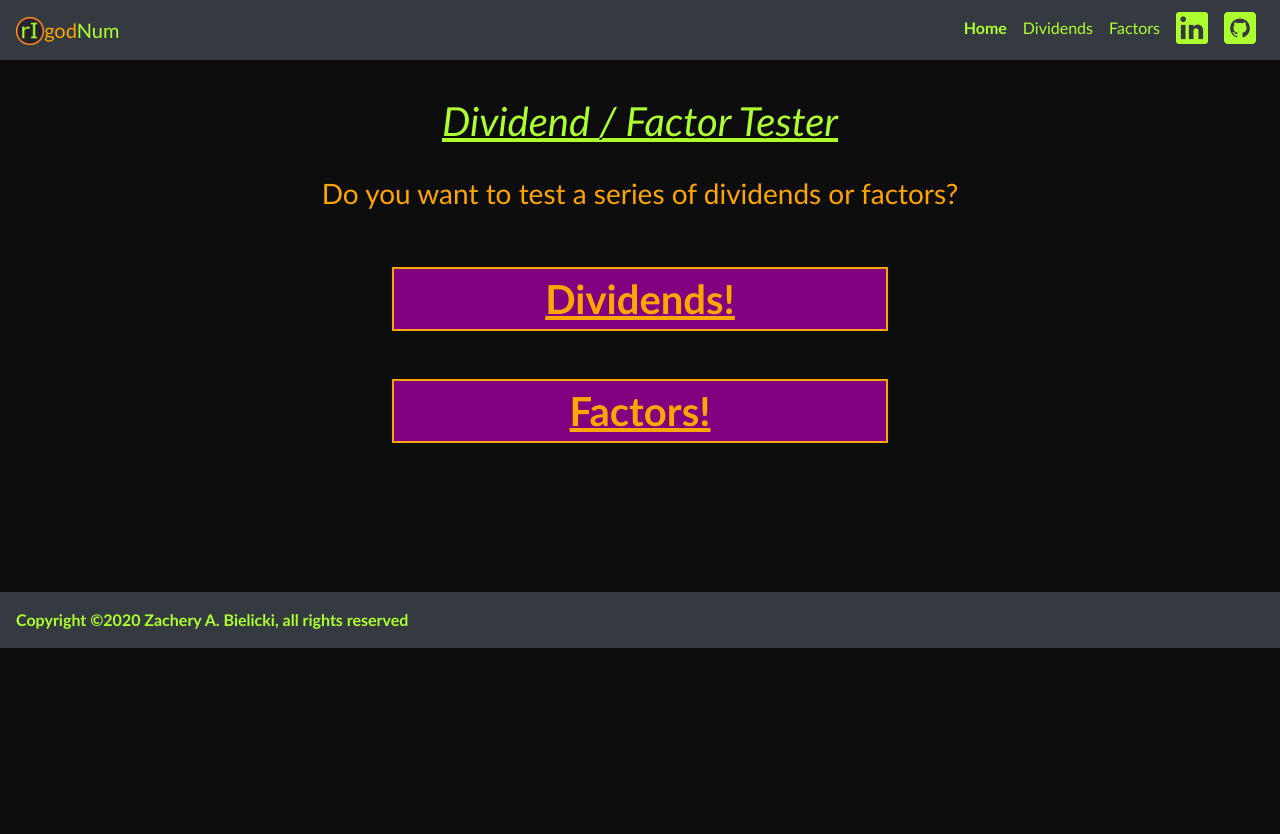
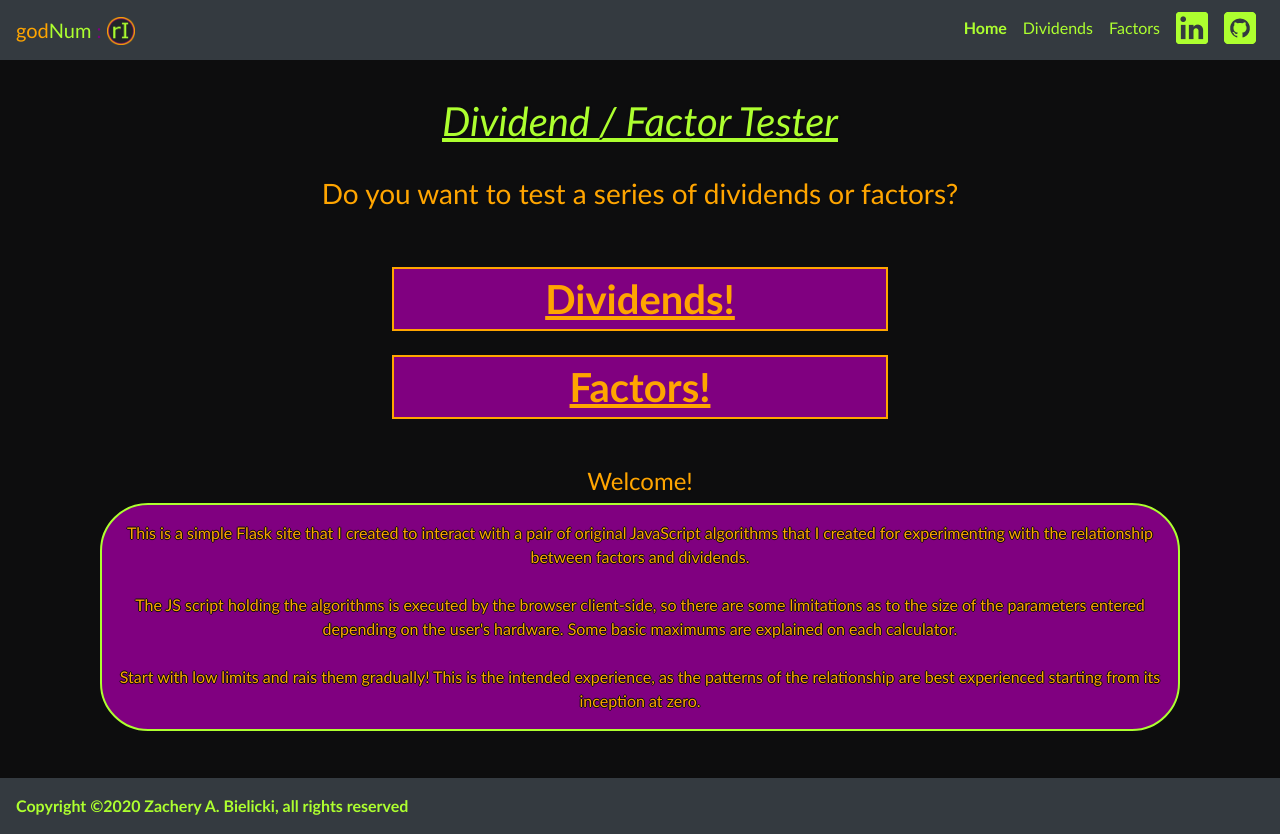
Before and after one commit to relativelyIntuitive/godNum, a Flask app: page / in a window 1280 px wide. Before the commit the page ends 648 px from the top, so only its background shows below. Run offline with Flask 2, Linux system fonts and the light colour scheme.

Commit message:
added site greeting and changed logo and styles

```diff
--- a/static/styles/style.css
+++ b/static/styles/style.css
@@ -42,6 +42,10 @@ pre code {
 
 .logo_num {
     color: #adff2f;
+}
+
+.logo_colon {
+    color: #800080;
 }
 
 .content {
@@ -106,7 +110,7 @@ pre code {
 
 #ri_icon {
     width: 1.75rem;
-    margin: -4px -5px 0px 0px;
+    margin: -4px -3px 0px 0px;
 }
 
 #logo {
--- a/templates/dividends.html
+++ b/templates/dividends.html
@@ -24,8 +24,8 @@
                 <span class="navbar-toggler-icon"></span></button>
 
                 <a id="logo" class="navbar-brand" href="/">
+                    <span class="logo_god">god</span><span class="logo_num">Num</span><span class="logo_colon"> : </span>
                     <img id="ri_icon" src="{{ url_for('static', filename='/images/favicon.ico') }}">
-                    <span class="logo_god">god</span><span class="logo_num">Num</span>
                 </a>
 
             <div class="collapse navbar-collapse" id="navbarSupportedContent">
--- a/templates/dividends_results.html
+++ b/templates/dividends_results.html
@@ -29,8 +29,8 @@
                 <span class="navbar-toggler-icon"></span></button>
 
                 <a id="logo" class="navbar-brand" href="/">
+                    <span class="logo_god">god</span><span class="logo_num">Num</span><span class="logo_colon"> : </span>
                     <img id="ri_icon" src="{{ url_for('static', filename='/images/favicon.ico') }}">
-                    <span class="logo_god">god</span><span class="logo_num">Num</span>
                 </a>
 
             <div class="collapse navbar-collapse" id="navbarSupportedContent">
--- a/templates/factors.html
+++ b/templates/factors.html
@@ -24,8 +24,8 @@
                 <span class="navbar-toggler-icon"></span></button>
 
                 <a id="logo" class="navbar-brand" href="/">
+                    <span class="logo_god">god</span><span class="logo_num">Num</span><span class="logo_colon"> : </span>
                     <img id="ri_icon" src="{{ url_for('static', filename='/images/favicon.ico') }}">
-                    <span class="logo_god">god</span><span class="logo_num">Num</span>
                 </a>
 
             <div class="collapse navbar-collapse" id="navbarSupportedContent">
--- a/templates/factors_results.html
+++ b/templates/factors_results.html
@@ -29,8 +29,8 @@
                 <span class="navbar-toggler-icon"></span></button>
 
                 <a id="logo" class="navbar-brand" href="/">
+                    <span class="logo_god">god</span><span class="logo_num">Num</span><span class="logo_colon"> : </span>
                     <img id="ri_icon" src="{{ url_for('static', filename='/images/favicon.ico') }}">
-                    <span class="logo_god">god</span><span class="logo_num">Num</span>
                 </a>
 
             <div class="collapse navbar-collapse" id="navbarSupportedContent">
--- a/templates/index.html
+++ b/templates/index.html
@@ -24,8 +24,8 @@
                 <span class="navbar-toggler-icon"></span></button>
 
                 <a id="logo" class="navbar-brand" href="/">
+                    <span class="logo_god">god</span><span class="logo_num">Num</span><span class="logo_colon"> : </span>
                     <img id="ri_icon" src="{{ url_for('static', filename='/images/favicon.ico') }}">
-                    <span class="logo_god">god</span><span class="logo_num">Num</span>
                 </a>
 
             <div class="collapse navbar-collapse" id="navbarSupportedContent">
@@ -65,8 +65,19 @@
                         <br/>
                         <a class="btn-primary" href="/dividends">Dividends!</a>
                         <br/>
+                        <a class="btn-primary" href="/factors">Factors!</a>
                         <br/>
-                        <a class="btn-primary" href="/factors">Factors!</a>
+                        <br/>
+                        <h4>Welcome!</h4>
+                        <p>
+                            This is a simple Flask site that I created to interact with a pair of original JavaScript algorithms that I created for experimenting with the relationship between factors and dividends.
+                            <br/>
+                            <br/>
+                            The JS script holding the algorithms is executed by the browser client-side, so there are some limitations as to the size of the parameters entered depending on the user's hardware. Some basic maximums are explained on each calculator.
+                            <br/>
+                            <br/>
+                            Start with low limits and rais them gradually! This is the intended experience, as the patterns of the relationship are best experienced starting from its inception at zero.
+                        </p>
                     </div>
                 </div>
             </div>
```
